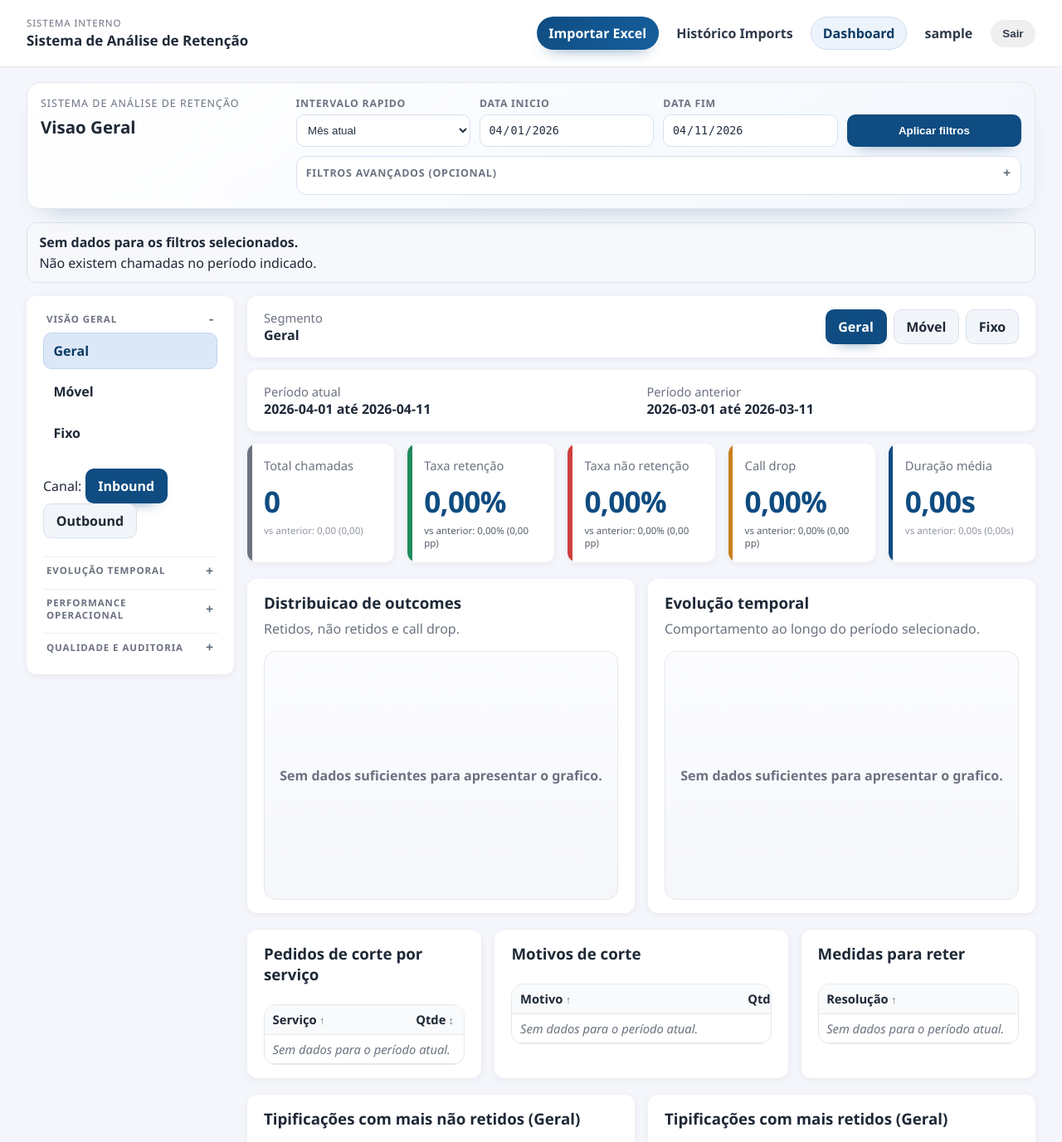
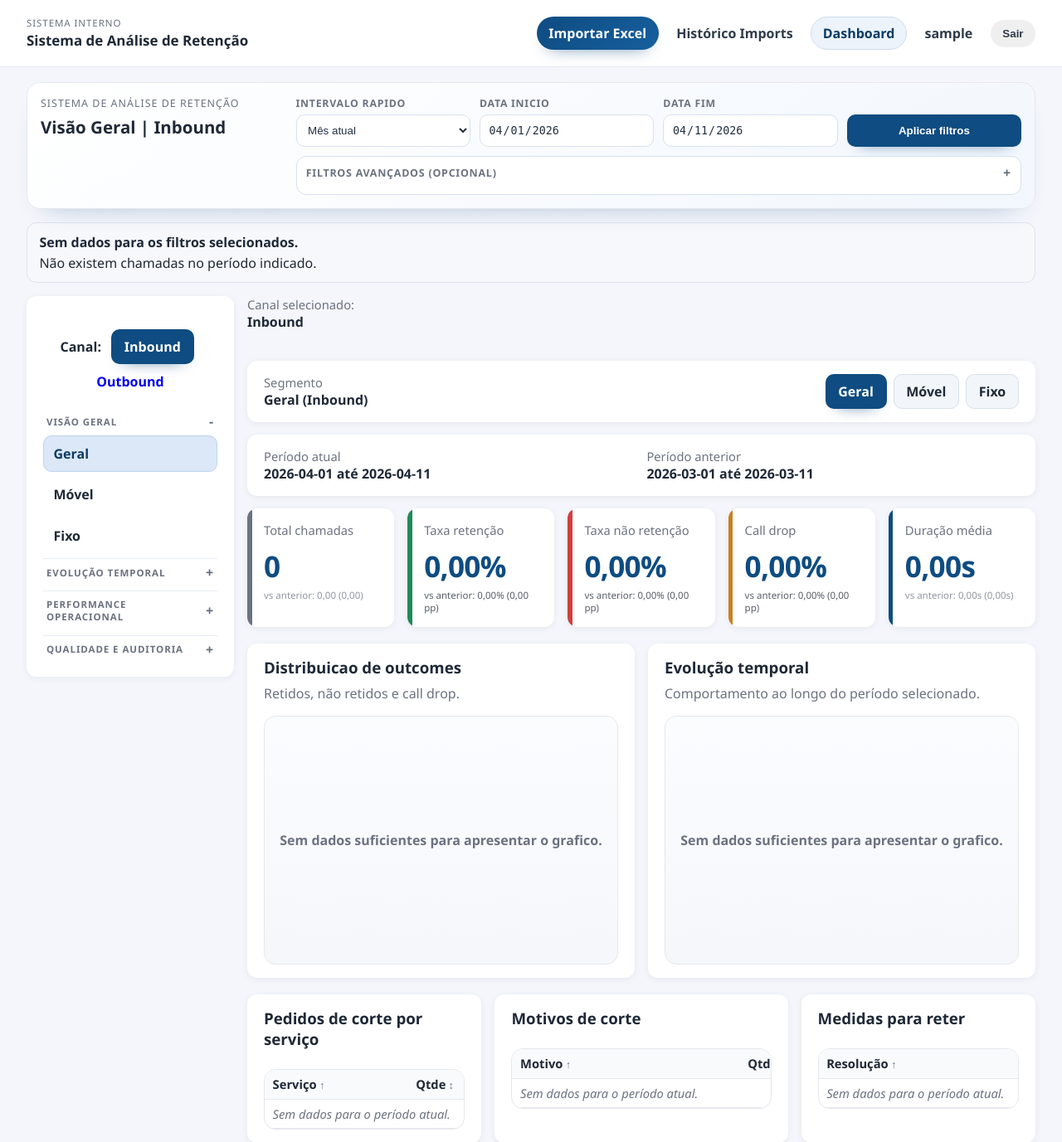
Before and after one commit to emanuelsoares97/dashboard, a Django app: page /dashboards/overview/ in a window 1280 px wide. Shown: the top 1377 px of the page at 83% size. Run offline with Django 5.2, Linux system fonts and the light colour scheme; the visitor is signed in with stand-in values (Sample User, id 1); data that the repository does not hold is empty.

Commit message:
descriçao corrigidas

```diff
--- a/apps/dashboards/views/pages.py
+++ b/apps/dashboards/views/pages.py
@@ -117,8 +117,19 @@ def _render_overview_segment(request, *, active_section):
     if segment_config['overview_tab'] == 'mobile':
         payload = _annotate_mobile_adjusted_metrics(payload)
 
+    # Título dinâmico conforme canal
+    channel_label = 'Inbound' if channel == 'inbound' else 'Outbound'
+    if segment_config['overview_tab'] == 'general':
+        page_title = f"Visão Geral | {channel_label}"
+    elif segment_config['overview_tab'] == 'mobile':
+        page_title = f"Visão Geral | Móvel ({channel_label})"
+    elif segment_config['overview_tab'] == 'fixed':
+        page_title = f"Visão Geral | Fixo ({channel_label})"
+    else:
+        page_title = segment_config['page_title']
+
     context = _build_common_context(
-        page_title=segment_config['page_title'],
+        page_title=page_title,
         active_section=active_section,
         filters=filters,
         dashboard_payload=payload,
@@ -126,6 +137,7 @@ def _render_overview_segment(request, *, active_section):
     context['overview_tab'] = segment_config['overview_tab']
     context['is_mobile_overview'] = segment_config['overview_tab'] == 'mobile'
     context['channel'] = channel
+    context['channel_label'] = channel_label
     return render(request, 'dashboards/overview.html', context)
 
 
--- a/templates/dashboards/layout.html
+++ b/templates/dashboards/layout.html
@@ -110,6 +110,15 @@
     {% endif %}
 
     <aside class="dashboard-sidebar card">
+        <div class="dashboard-channel-switcher" style="margin: 1.5rem 1rem 1rem 1rem; text-align:center;">
+            <span style="font-weight:600; margin-right:0.5rem;">Canal:</span>
+            <a class="btn btn-sm {% if channel == 'inbound' or not channel %}btn-primary{% else %}btn-outline-secondary{% endif %}"
+               style="min-width:90px; margin-right:0.5rem;"
+               href="?channel=inbound">Inbound</a>
+            <a class="btn btn-sm {% if channel == 'outbound' %}btn-primary{% else %}btn-outline-secondary{% endif %}"
+               style="min-width:90px;"
+               href="?channel=outbound">Outbound</a>
+        </div>
         <button
             class="dashboard-menu-toggle"
             type="button"
@@ -129,39 +138,34 @@
                     <a class="dashboard-menu-link {% if active_section == 'overview' %}is-active{% endif %}" href="{% url 'dashboards:overview' %}?channel={{ channel|default:'inbound' }}">Geral</a>
                     <a class="dashboard-menu-link {% if active_section == 'overview_mobile' %}is-active{% endif %}" href="{% url 'dashboards:overview_mobile' %}?channel={{ channel|default:'inbound' }}">Móvel</a>
                     <a class="dashboard-menu-link {% if active_section == 'overview_fixed' %}is-active{% endif %}" href="{% url 'dashboards:overview_fixed' %}?channel={{ channel|default:'inbound' }}">Fixo</a>
-                            <div class="dashboard-channel-switcher" style="margin: 1rem 0;">
-                                <span>Canal:</span>
-                                <a class="btn btn-sm {% if channel == 'inbound' or not channel %}btn-primary{% else %}btn-secondary{% endif %}" href="?channel=inbound">Inbound</a>
-                                <a class="btn btn-sm {% if channel == 'outbound' %}btn-primary{% else %}btn-secondary{% endif %}" href="?channel=outbound">Outbound</a>
-                            </div>
                 </div>
             </details>
 
             <details class="dashboard-menu-group" {% if active_section == 'daily_rates' or active_section == 'monthly_rates' or active_section == 'previous_day' %}open{% endif %}>
                 <summary class="dashboard-menu-group-title">Evolução Temporal</summary>
                 <div class="dashboard-menu-group-links">
-                    <a class="dashboard-menu-link {% if active_section == 'daily_rates' %}is-active{% endif %}" href="{% url 'dashboards:daily_rates' %}">Evolução Diária</a>
-                    <a class="dashboard-menu-link {% if active_section == 'monthly_rates' %}is-active{% endif %}" href="{% url 'dashboards:monthly_rates' %}">Evolução Mensal</a>
-                    <a class="dashboard-menu-link {% if active_section == 'previous_day' %}is-active{% endif %}" href="{% url 'dashboards:previous_day' %}">Operação D-1</a>
+                    <a class="dashboard-menu-link {% if active_section == 'daily_rates' %}is-active{% endif %}" href="{% url 'dashboards:daily_rates' %}?channel={{ channel|default:'inbound' }}">Evolução Diária</a>
+                    <a class="dashboard-menu-link {% if active_section == 'monthly_rates' %}is-active{% endif %}" href="{% url 'dashboards:monthly_rates' %}?channel={{ channel|default:'inbound' }}">Evolução Mensal</a>
+                    <a class="dashboard-menu-link {% if active_section == 'previous_day' %}is-active{% endif %}" href="{% url 'dashboards:previous_day' %}?channel={{ channel|default:'inbound' }}">Operação D-1</a>
                 </div>
             </details>
 
             <details class="dashboard-menu-group" {% if active_section == 'assistants' or active_section == 'services' or active_section == 'churn' or active_section == 'outbound' %}open{% endif %}>
                 <summary class="dashboard-menu-group-title">Performance Operacional</summary>
                 <div class="dashboard-menu-group-links">
-                    <a class="dashboard-menu-link {% if active_section == 'assistants' %}is-active{% endif %}" href="{% url 'dashboards:assistants' %}">Performance por Assistente</a>
-                    <a class="dashboard-menu-link {% if active_section == 'services' %}is-active{% endif %}" href="{% url 'dashboards:services' %}">Performance por Serviço</a>
-                    <a class="dashboard-menu-link {% if active_section == 'churn' %}is-active{% endif %}" href="{% url 'dashboards:churn_reasons' %}">Motivos de Cancelamento</a>
-                    <a class="dashboard-menu-link {% if active_section == 'outbound' %}is-active{% endif %}" href="{% url 'dashboards:outbound' %}">Outbound</a>
+                    <a class="dashboard-menu-link {% if active_section == 'assistants' %}is-active{% endif %}" href="{% url 'dashboards:assistants' %}?channel={{ channel|default:'inbound' }}">Performance por Assistente</a>
+                    <a class="dashboard-menu-link {% if active_section == 'services' %}is-active{% endif %}" href="{% url 'dashboards:services' %}?channel={{ channel|default:'inbound' }}">Performance por Serviço</a>
+                    <a class="dashboard-menu-link {% if active_section == 'churn' %}is-active{% endif %}" href="{% url 'dashboards:churn_reasons' %}?channel={{ channel|default:'inbound' }}">Motivos de Cancelamento</a>
+                    <a class="dashboard-menu-link {% if active_section == 'outbound' %}is-active{% endif %}" href="{% url 'dashboards:outbound' %}?channel={{ channel|default:'inbound' }}">Outbound</a>
                 </div>
             </details>
 
             <details class="dashboard-menu-group" {% if active_section == 'inconsistencies' or active_section == 'typing_analysis' or active_section == 'insights' %}open{% endif %}>
                 <summary class="dashboard-menu-group-title">Qualidade e Auditoria</summary>
                 <div class="dashboard-menu-group-links">
-                    <a class="dashboard-menu-link {% if active_section == 'inconsistencies' %}is-active{% endif %}" href="{% url 'dashboards:inconsistencies' %}">Qualidade de Dados</a>
-                    <a class="dashboard-menu-link {% if active_section == 'typing_analysis' %}is-active{% endif %}" href="{% url 'dashboards:typing_analysis' %}">Auditoria de Tipificação</a>
-                    <a class="dashboard-menu-link {% if active_section == 'insights' %}is-active{% endif %}" href="{% url 'dashboards:insights' %}">Insights Executivos</a>
+                    <a class="dashboard-menu-link {% if active_section == 'inconsistencies' %}is-active{% endif %}" href="{% url 'dashboards:inconsistencies' %}?channel={{ channel|default:'inbound' }}">Qualidade de Dados</a>
+                    <a class="dashboard-menu-link {% if active_section == 'typing_analysis' %}is-active{% endif %}" href="{% url 'dashboards:typing_analysis' %}?channel={{ channel|default:'inbound' }}">Auditoria de Tipificação</a>
+                    <a class="dashboard-menu-link {% if active_section == 'insights' %}is-active{% endif %}" href="{% url 'dashboards:insights' %}?channel={{ channel|default:'inbound' }}">Insights Executivos</a>
                 </div>
             </details>
             {% endif %}
--- a/templates/dashboards/overview.html
+++ b/templates/dashboards/overview.html
@@ -3,17 +3,21 @@
 
 {% block dashboard_content %}
 <div class="dashboard-page">
+    <div class="dashboard-channel-context" style="margin-bottom:1rem;">
+        <span class="kpi-label">Canal selecionado:</span>
+        <strong>{{ channel_label }}</strong>
+    </div>
     <section class="card panel comparison-context-panel">
         <div class="comparison-context-grid">
             <div>
                 <span class="kpi-label">Segmento</span>
                 <strong>
                     {% if overview_tab == 'mobile' %}
-                        Móvel
+                        Móvel ({{ channel_label }})
                     {% elif overview_tab == 'fixed' %}
-                        Fixo
+                        Fixo ({{ channel_label }})
                     {% else %}
-                        Geral
+                        Geral ({{ channel_label }})
                     {% endif %}
                 </strong>
             </div>
@@ -282,10 +286,24 @@
     </section>
 </div>
 
-{% if is_mobile_overview %}
+
 <section class="segment-info-note">
     <h4 class="segment-info-note__title">O que está a ser contabilizado nesta aba</h4>
     <div class="segment-info-note__body">
+        {% if channel == 'outbound' %}
+            <div class="segment-info-note__block">
+                <span class="segment-info-note__label">Subcategorias incluídas</span>
+                <ul class="segment-info-note__list">
+                    <li>CC RET Outbound</li>
+                </ul>
+            </div>
+            <div class="segment-info-note__block">
+                <span class="segment-info-note__label">Excluídas automaticamente</span>
+                <ul class="segment-info-note__list">
+                    <li>Todas as subcategorias inbound &mdash; Móvel, Fixo, Fibra, TV e respetivos cancelamentos</li>
+                </ul>
+            </div>
+        {% elif overview_tab == 'mobile' %}
             <div class="segment-info-note__block">
                 <span class="segment-info-note__label">Subcategorias incluídas</span>
                 <ul class="segment-info-note__list">
@@ -300,6 +318,7 @@
                     <li>Todas as subcategorias de Fixo, Fibra e TV</li>
                 </ul>
             </div>
+            {% if channel == 'inbound' %}
             <div class="segment-info-note__block">
                 <span class="segment-info-note__label">Taxa sem pré-pago</span>
                 <p class="segment-info-note__text">
@@ -310,12 +329,8 @@
                     A taxa ajustada é sempre menor ou igual à taxa geral.
                 </p>
             </div>
-    </div>
-</section>
+            {% endif %}
         {% elif overview_tab == 'fixed' %}
-<section class="segment-info-note">
-    <h4 class="segment-info-note__title">O que está a ser contabilizado nesta aba</h4>
-    <div class="segment-info-note__body">
             <div class="segment-info-note__block">
                 <span class="segment-info-note__label">Subcategorias incluídas</span>
                 <ul class="segment-info-note__list">
@@ -337,12 +352,7 @@
                     <li>CC RET Móvel e CC RET Cancelamento Móvel &mdash; dados visíveis na aba Móvel</li>
                 </ul>
             </div>
-    </div>
-</section>
         {% else %}
-<section class="segment-info-note">
-    <h4 class="segment-info-note__title">O que está a ser contabilizado nesta aba</h4>
-    <div class="segment-info-note__body">
             <div class="segment-info-note__block">
                 <span class="segment-info-note__label">Subcategorias incluídas</span>
                 <p class="segment-info-note__text">Todas as subcategorias de retenção inbound &mdash; Móvel, Fixo, Fibra, TV e respetivos cancelamentos.</p>
@@ -353,9 +363,9 @@
                     <li>CC RET Outbound &mdash; dados visíveis na aba Outbound</li>
                 </ul>
             </div>
+        {% endif %}
     </div>
 </section>
-{% endif %}
 
 {{ dashboard.frontend_payload|json_script:'dashboard-data' }}
 {% endblock %}
```
Lines whose indentation alone changed are shown as unchanged.
